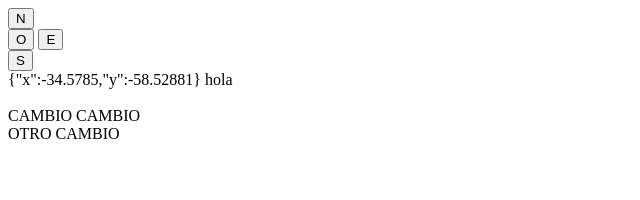
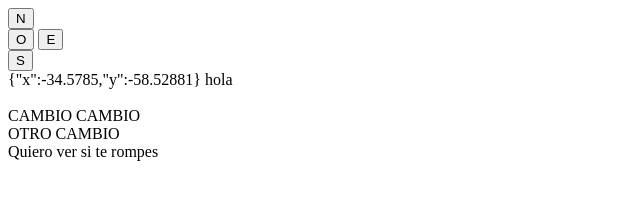
Before and after one commit to LGaliz/ALGO3WEB, a website: page index.html in a window 1280 px wide. Shown: the whole page, without its empty margins (0-640 px from the left). Drawn offline with nearby package versions, Linux system fonts and the light colour scheme.

Commit message:
Prueba de Cambios de dos Usuarios

```diff
--- a/index.html
+++ b/index.html
@@ -22,6 +22,8 @@
 	CAMBIO CAMBIO
 	<br>
 	OTRO CAMBIO
+	<br>
+	Quiero ver si te rompes
 	<script src="src/controllers/PokemonController.js"></script>
 	<script src="src/js/app.js"></script>
 	<script src="src/js/geodds.js"></script>
```
